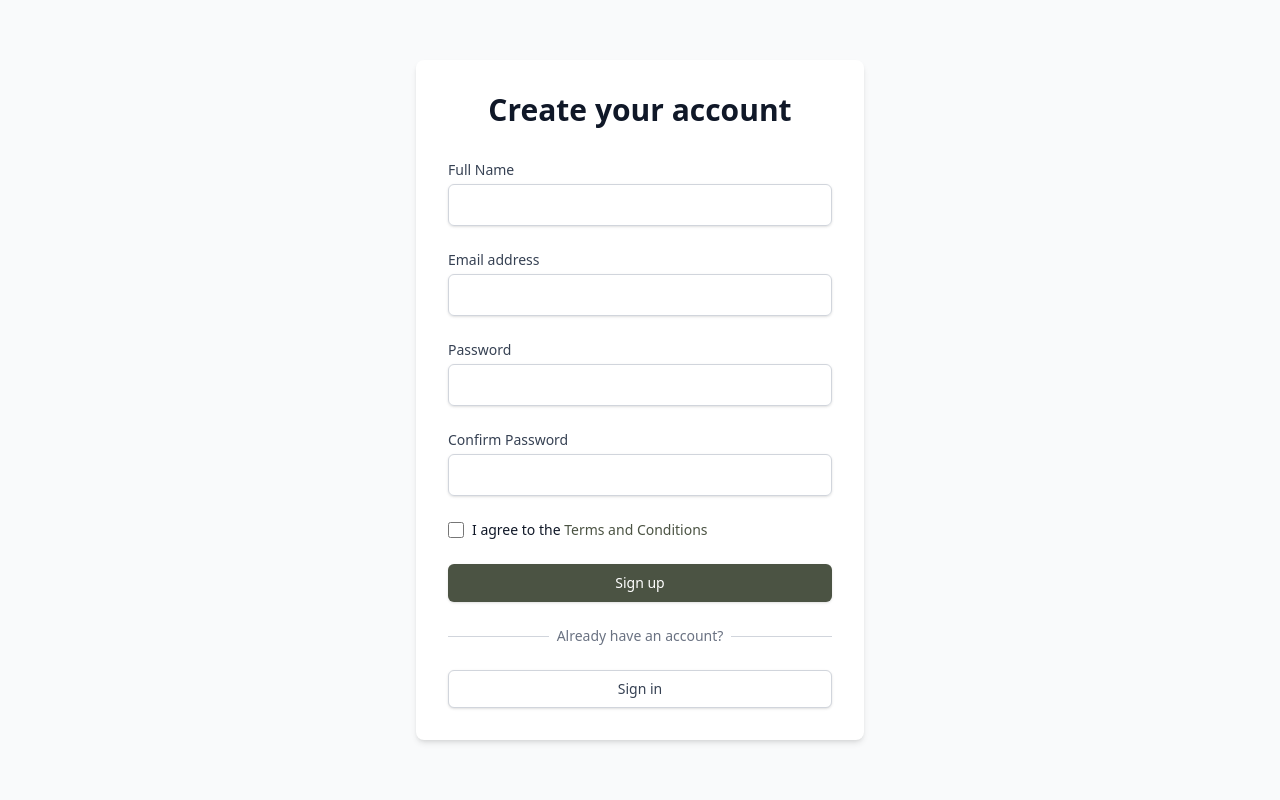
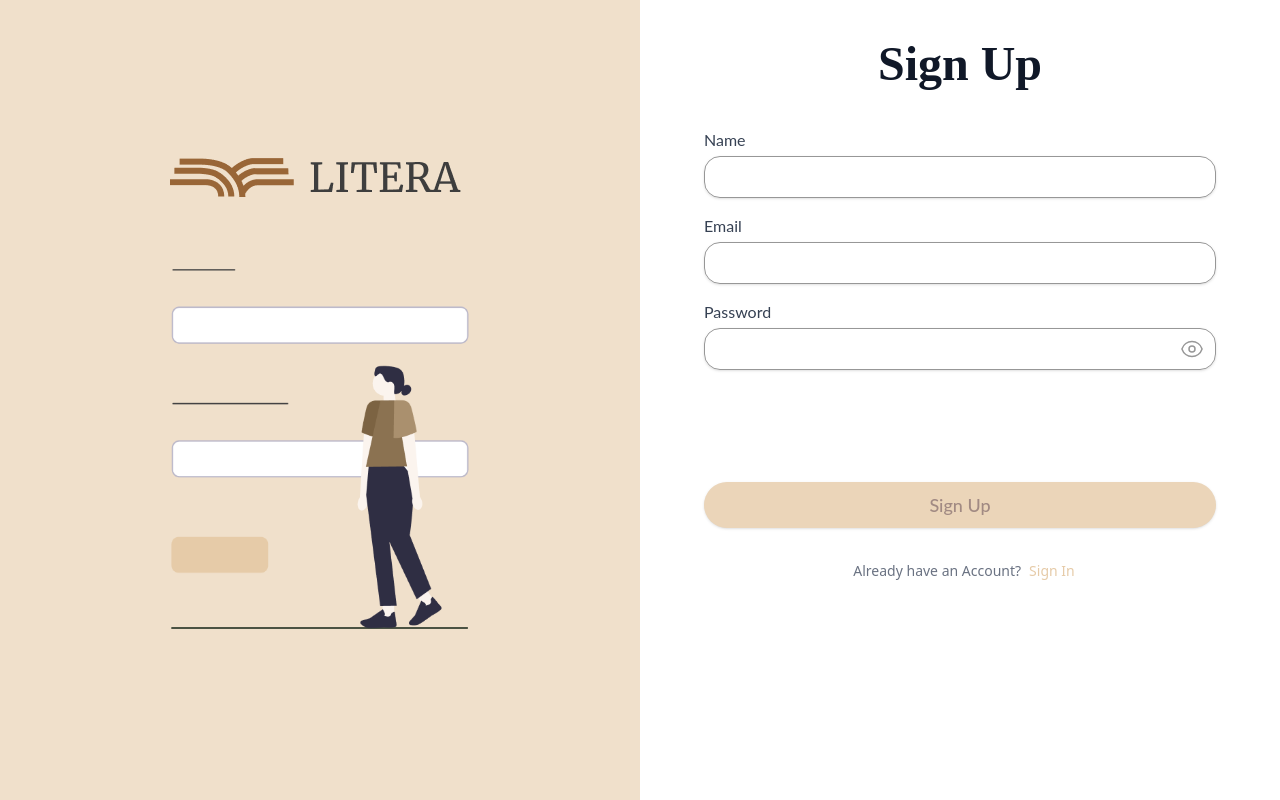
Before and after one commit to rakhaibnu/Litera-Andro, a React (Vite) app: page /signup in a window 1280 px wide. Built offline with nearby package versions, Linux system fonts and the light colour scheme.

Commit message:
update signup UI

```diff
--- a/src/components/footer.jsx
+++ b/src/components/footer.jsx
@@ -173,7 +173,7 @@ const Footer = () => {
         </div>
       </div>
       <div className="bg-sage-green-8 font-inter py-5 text-white flex items-center justify-center">
-        <span className="font-regular">© 2025 Litera. All rights reserved</span>
+        <span className="font-regular text-sm">© 2025 Litera. All rights reserved</span>
       </div>
     </footer>
   );
--- a/src/pages/Signin.jsx
+++ b/src/pages/Signin.jsx
@@ -5,10 +5,6 @@ import Sign_in from "../assets/sign_in.png";
 import { ArrowLeftIcon } from "@heroicons/react/20/solid";
 import { useNavigate } from "react-router-dom";
 import Button from "../components/Button";
-import { EyeIcon } from "@heroicons/react/24/outline";
-import { EyeIcon as EyeIconSolid } from "@heroicons/react/24/solid";
-import { EyeSlashIcon } from "@heroicons/react/24/outline";
-import { EyeSlashIcon as EyeSlashSolid } from "@heroicons/react/24/solid";
 import {FormField} from "../components/FormField";
 
 export default function SignIn() {
@@ -36,14 +32,15 @@ export default function SignIn() {
       </div>
 
       <div className="max-w-[50%] w-full bg-white flex flex-col mt-5 ml-5">
-        <div
-          className="flex w-fit items-center font-lato text-charcoal-gray-1 text-md hover:cursor-pointer hover:text-charcoal-gray-5 transition-colors duration-300"
-          onClick={handleBack}
-        >
-          <ArrowLeftIcon className="w-8 h-8 mr-2"/>
-          <span>Back to Home</span>
+        <div className="pl-5 mb-5">
+          <div
+            className="flex w-fit items-center font-lato text-charcoal-gray-1 text-md hover:cursor-pointer hover:text-charcoal-gray-5 transition-colors duration-300"
+            onClick={handleBack}
+          >
+            <ArrowLeftIcon className="w-8 h-8 mr-2 flex-shrink-0"/>
+            <span>Back to Home</span>
+          </div>
         </div>
-
         <div className="flex flex-col items-center py-10 w-full">
           <div className="font-merriweather font-bold text-center mb-8">
             <h2 className="text-5xl font-bold text-gray-900">
--- a/src/pages/Signup.jsx
+++ b/src/pages/Signup.jsx
@@ -1,143 +1,89 @@
 import { useState } from "react";
 import { Link } from "react-router-dom";
+import Litera from "../assets/Litera.png";
+import Sign_in from "../assets/SignUp.png";
+import Button from "../components/Button";
+import { FormField } from "../components/FormField";
 
 export default function SignUp() {
-  const [formData, setFormData] = useState({
-    name: "",
-    email: "",
-    password: "",
-    confirmPassword: ""
-  });
-
-  const handleChange = (e) => {
-    const { name, value } = e.target;
-    setFormData(prev => ({
-      ...prev,
-      [name]: value
-    }));
-  };
+  const [name, setName] = useState("");
+  const [email, setEmail] = useState("");
+  const [password, setPassword] = useState("");
+  const [isPasswordVisible, setIsPasswordVisible] = useState(false);
+  const [isEyeHovered, setIsEyeHovered] = useState(false);
 
   const handleSubmit = (e) => {
     e.preventDefault();
-    // Handle signup logic here
-    console.log(formData);
+    console.log(name, email, password);
   };
 
   return (
-    <div className="min-h-screen flex items-center justify-center bg-gray-50 py-12 px-4">
-      <div className="max-w-md w-full bg-white p-8 rounded-lg shadow-md">
-        <div className="text-center mb-8">
-          <h2 className="text-3xl font-bold text-gray-900">
-            Create your account
-          </h2>
+    <div className="min-h-screen min-w-full flex color-white">
+      <div className="max-w-[50%] min-h-screen bg-warm-sand-3 w-full flex flex-col items-center justify-center">
+        <img src={Litera} alt="Litera" className="mb-16" />
+        <img src={Sign_in} alt="Sign in" className="max-w-3/4 w-full h-auto mb-5" />
       </div>
 
-        <form className="space-y-6" onSubmit={handleSubmit}>
-          <div>
-            <label htmlFor="name" className="block text-sm font-medium text-gray-700">
-              Full Name
-            </label>
-            <input
+      <div className="flex flex-col items-center py-10 w-full">
+        <div className="font-merriweather font-bold text-center mb-6">
+          <h2 className="text-5xl font-bold text-gray-900">Sign Up</h2>
+        </div>
+        <div className="flex flex-col items-center py-4 w-full">
+          <form
+            className="font-lato space-y-3 w-full max-w-lg"
+            onSubmit={handleSubmit}
+          >
+            <FormField
               id="name"
-              name="name"
+              label="Name"
               type="text"
-              autoComplete="name"
-              required
-              value={formData.name}
-              onChange={handleChange}
-              className="mt-1 block w-full px-3 py-2 border border-gray-300 rounded-md shadow-sm focus:outline-none focus:ring-dark focus:border-dark"
+              autoComplete="text"
+              required={true}
+              value={name}
+              onChange={(e) => setName(e.target.value)}
             />
-          </div>
-
-          <div>
-            <label htmlFor="email" className="block text-sm font-medium text-gray-700">
-              Email address
-            </label>
-            <input
+            <FormField
               id="email"
-              name="email"
+              label="Email"
               type="email"
               autoComplete="email"
-              required
-              value={formData.email}
-              onChange={handleChange}
-              className="mt-1 block w-full px-3 py-2 border border-gray-300 rounded-md shadow-sm focus:outline-none focus:ring-dark focus:border-dark"
+              required={true}
+              value={email}
+              onChange={(e) => setEmail(e.target.value)}
             />
-          </div>
-
-          <div>
-            <label htmlFor="password" className="block text-sm font-medium text-gray-700">
-              Password
-            </label>
-            <input
+            <FormField
               id="password"
-              name="password"
+              label="Password"
               type="password"
               autoComplete="new-password"
-              required
-              value={formData.password}
-              onChange={handleChange}
-              className="mt-1 block w-full px-3 py-2 border border-gray-300 rounded-md shadow-sm focus:outline-none focus:ring-dark focus:border-dark"
+              required={true}
+              value={password}
+              onChange={(e) => setPassword(e.target.value)}
+              isPasswordVisible={isPasswordVisible}
+              togglePasswordVisibility={() =>
+                setIsPasswordVisible(!isPasswordVisible)
+              }
+              isEyeHovered={isEyeHovered}
+              handleEyeMouseEnter={() => setIsEyeHovered(true)}
+              handleEyeMouseLeave={() => setIsEyeHovered(false)}
             />
-          </div>
-
-          <div>
-            <label htmlFor="confirmPassword" className="block text-sm font-medium text-gray-700">
-              Confirm Password
-            </label>
-            <input
-              id="confirmPassword"
-              name="confirmPassword"
-              type="password"
-              autoComplete="new-password"
-              required
-              value={formData.confirmPassword}
-              onChange={handleChange}
-              className="mt-1 block w-full px-3 py-2 border border-gray-300 rounded-md shadow-sm focus:outline-none focus:ring-dark focus:border-dark"
+            <Button
+              text={"Sign Up"}
+              className="w-full flex justify-center py-2 mt-28 px-4 border border-transparent rounded-2xl shadow-sm text-lg font-medium text-deep-mocha-brown-3 bg-warm-sand-4 hover:bg-light transition hover:text-deep-mocha-brown-7"
             />
-          </div>
-
-          <div className="flex items-center">
-            <input
-              id="terms"
-              name="terms"
-              type="checkbox"
-              required
-              className="h-4 w-4 text-dark focus:ring-dark border-gray-300 rounded"
-            />
-            <label htmlFor="terms" className="ml-2 block text-sm text-gray-900">
-              I agree to the <Link to="/terms" className="text-dark hover:text-light">Terms and Conditions</Link>
-            </label>
-          </div>
-
-          <div>
-            <button
-              type="submit"
-              className="w-full flex justify-center py-2 px-4 border border-transparent rounded-md shadow-sm text-sm font-medium text-white bg-dark hover:bg-light hover:text-dark transition"
-            >
-              Sign up
-            </button>
-          </div>
           </form>
-
           <div className="mt-6">
-          <div className="relative">
-            <div className="absolute inset-0 flex items-center">
             <div className="w-full border-t border-gray-300"></div>
           </div>
-            <div className="relative flex justify-center text-sm">
+          <div className="relative flex justify-center text-sm mt-2">
             <span className="px-2 bg-white text-gray-500">
-                Already have an account?
+              Already have an Account?
             </span>
-            </div>
-          </div>
-
-          <div className="mt-6">
             <Link
-              to="/signin"
-              className="w-full flex justify-center py-2 px-4 border border-gray-300 rounded-md shadow-sm text-sm font-medium text-gray-700 bg-white hover:bg-gray-50"
+              to="/Signin"
+              className="no-underline font-medium text-warm-sand-5 hover:text-warm-sand-7 transition-colors duration-300"
             >
-              Sign in
+              Sign In
             </Link>
           </div>
         </div>
```
Lines whose indentation alone changed are shown as unchanged.
